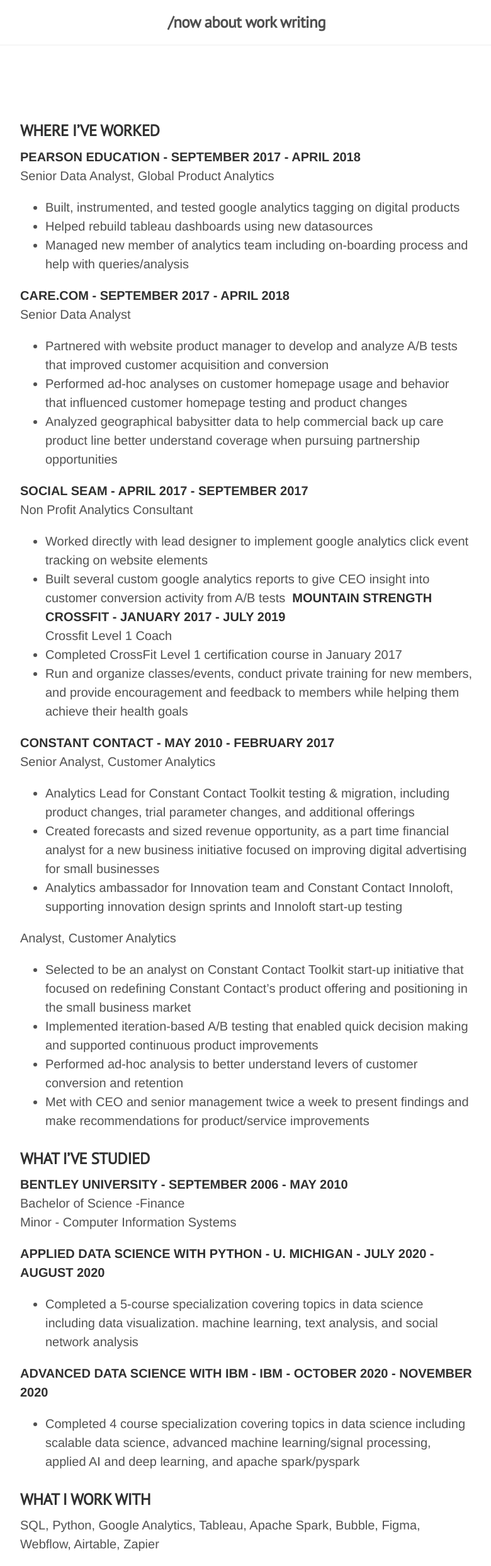
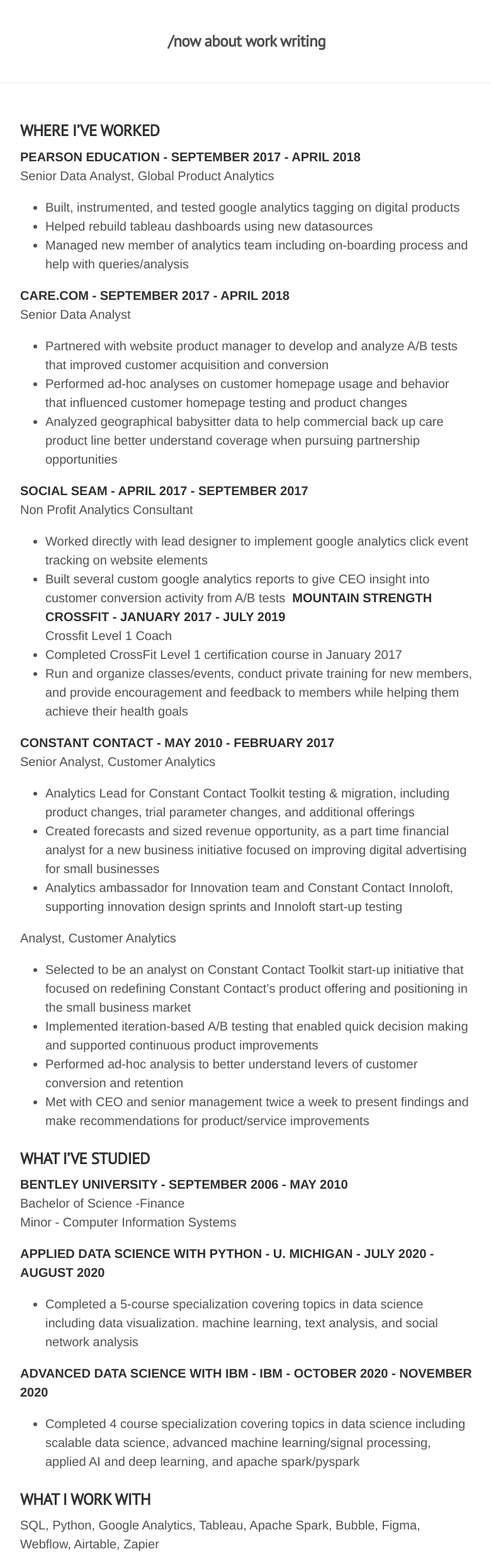
Before and after one commit to mattpupa/mattpupa, a Jekyll site: the page built from work.markdown, in a window 1280 px wide. Shown: the whole page at 63% size, without its empty margins (248-1028 px from the left). Built offline with Jekyll 4.4.1, drawn with Linux system fonts in a browser that asks for light colours.

Commit message:
testing padding

```diff
--- a/_sass/lanyon.scss
+++ b/_sass/lanyon.scss
@@ -104,6 +104,7 @@
   margin-bottom: 0;
   color: #505050;
   text-align: center;
+  padding: 1.5rem
 }
 .masthead-title a {
   color: #505050;
--- a/work.markdown
+++ b/work.markdown
@@ -3,7 +3,6 @@
 title: work
 permalink: /work/
 ---
-<br>
 ### WHERE I'VE WORKED
 
 **PEARSON EDUCATION - SEPTEMBER 2017 - APRIL 2018**<br>
```
